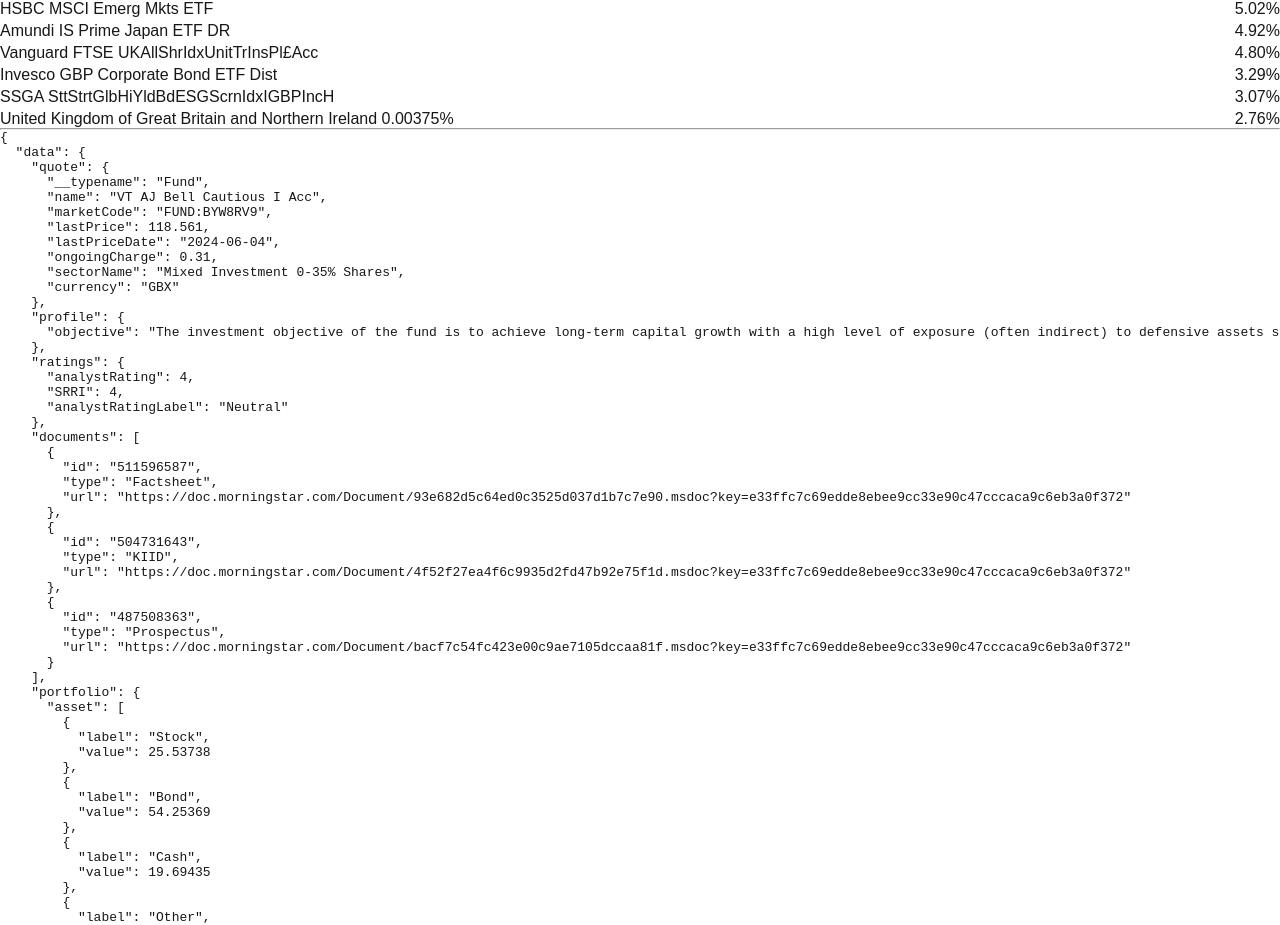
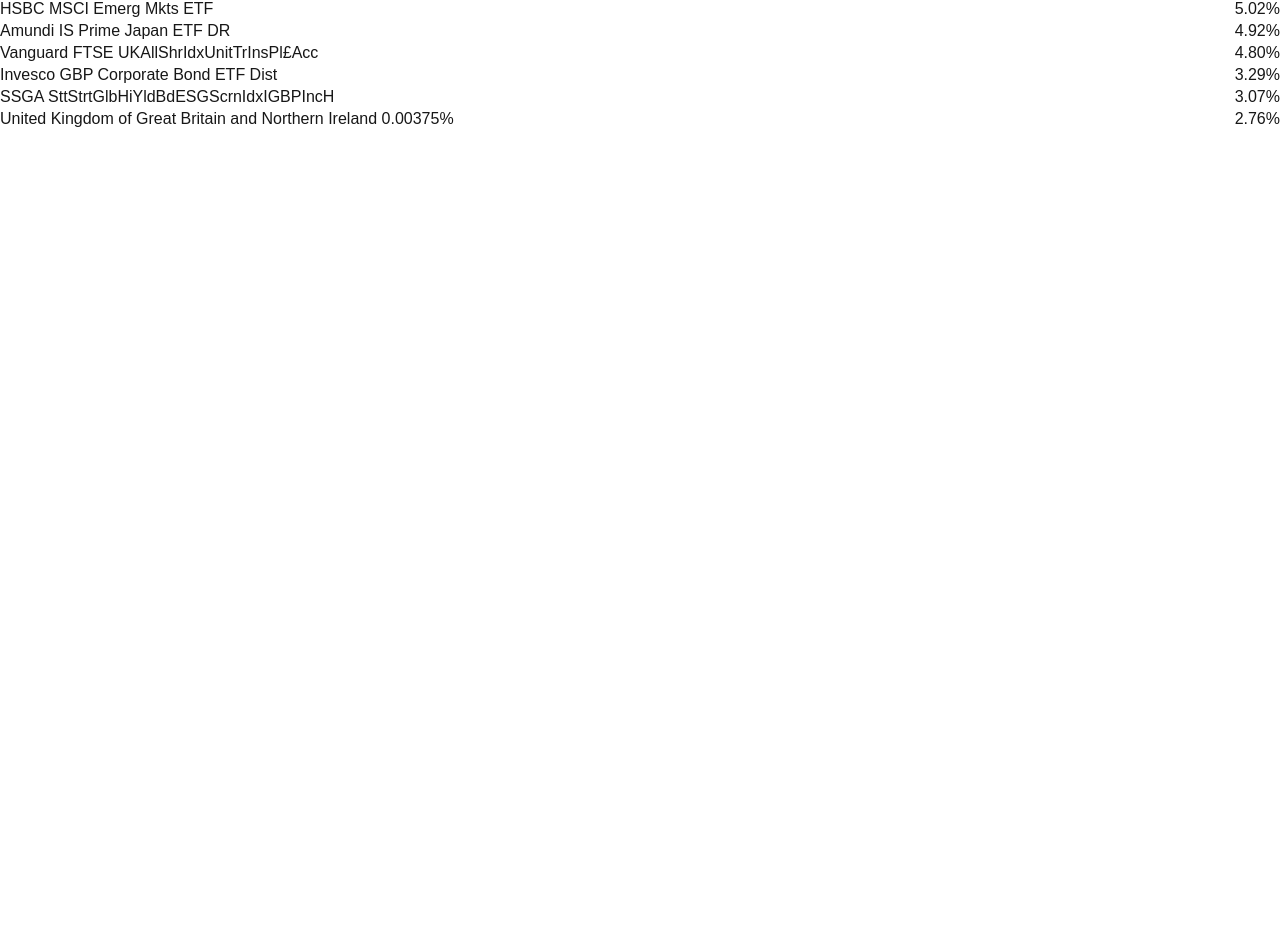
Before and after one commit to norgeous/ajbell-miniapp, a Next.js app: page / in a window 1280 px wide. Shown: the part 797-1722 px from the top of the page. After the commit the page ends 925 px from the top, so only its background shows below. Built offline with nearby package versions, Linux system fonts and the light colour scheme.

Commit message:
Update index.tsx

```diff
--- a/components/Fund/index.tsx
+++ b/components/Fund/index.tsx
@@ -42,8 +42,8 @@
           weighting: formatPercent(weighting),
         }))}
       />
-      <hr />
-      <pre>{JSON.stringify(data, null, 2)}</pre>
+      {/* <hr />
+      <pre>{JSON.stringify(data, null, 2)}</pre> */}
     </>
   );
 };
```
